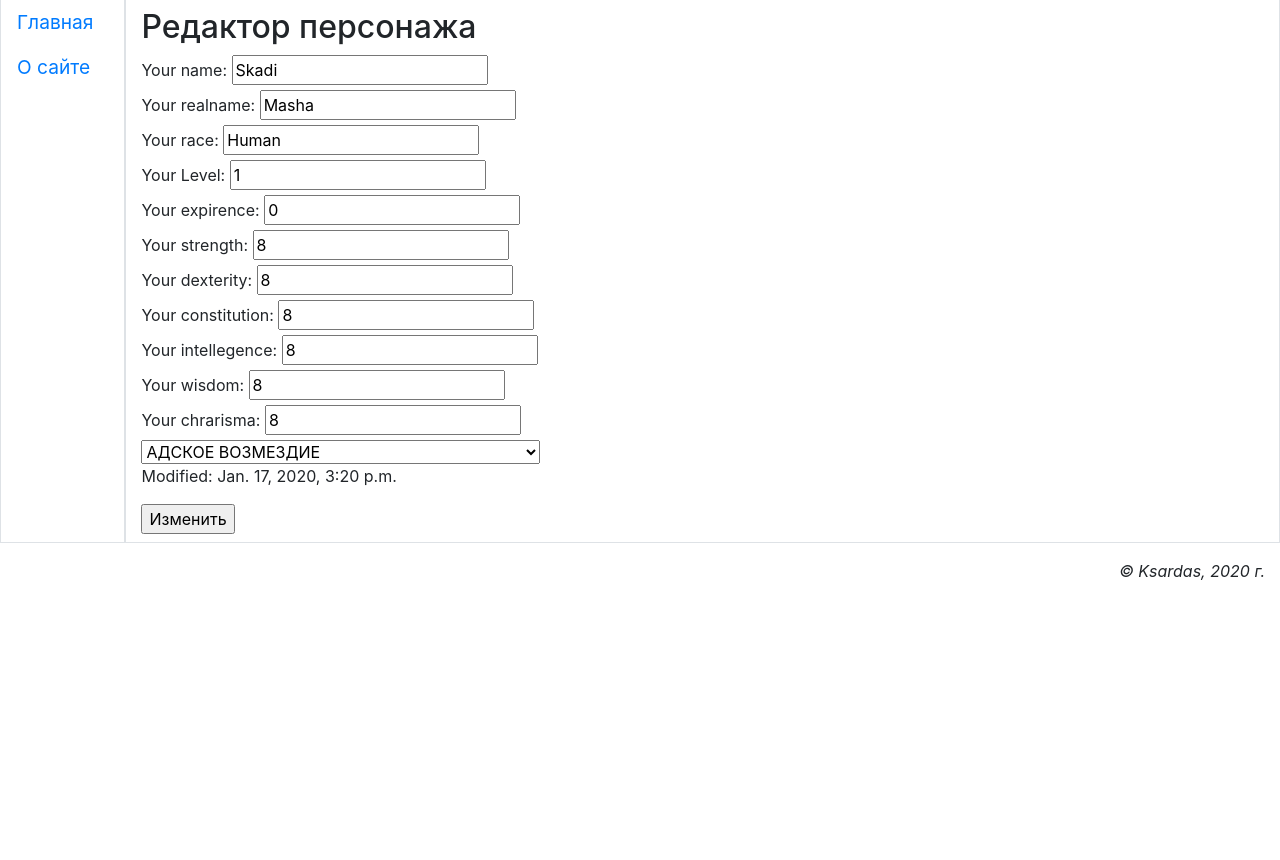
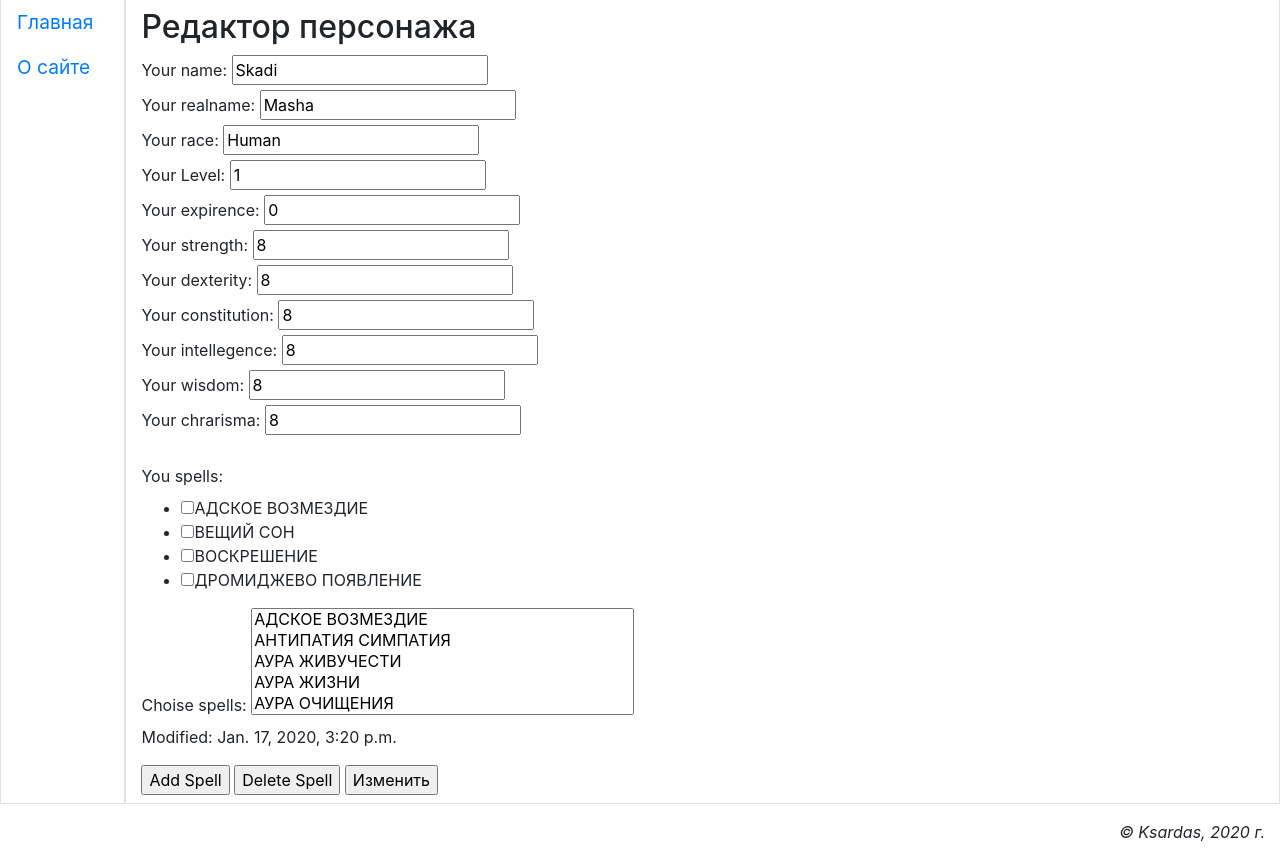
Before and after one commit to r2d2-lex/dnd5e, a Django app: a page that uses ksardas/main/templates/main/edit_character.html in a window 1280 px wide. Shown: the part 182-1042 px from the top of the page. Before the commit the page ends 762 px from the top, so only its background shows below. Run offline with Django 3.2, Linux system fonts and the light colour scheme; a user stored in the database is signed in; data comes from the database, SQL or seed files in the repository; both versions use the stored data as it was after the commit; parts of the project's set-up code (start-up, migrations or seed data) failed here and were passed over; some libraries are stand-ins or nearby versions.

Commit message:
add spells to character

```diff
--- a/ksardas/main/forms.py
+++ b/ksardas/main/forms.py
@@ -23,7 +23,8 @@ class CharForm(forms.Form):
     chrarisma = forms.IntegerField(label='Харизма персонажа')
     modified = forms.DateTimeField(required=False, initial=datetime.datetime.now().strftime('%Y-%m-%d %H:%M:%S'),
                                    input_formats=['%Y-%m-%d %H:%M:%S'], label='Время модификации')
-    spells = forms.ComboField(fields=[forms.CharField(max_length=20),], label='Заклинания персонажа')
+    #spells = forms.ComboField(required=False, fields=[forms.CharField(max_length=20),], label='Заклинания персонажа')
+    spells = forms.CharField(required=False, label='Заклинания персонажа')
 
 
 class CreateCharForm(ModelForm):
--- a/ksardas/main/templates/main/edit_character.html
+++ b/ksardas/main/templates/main/edit_character.html
@@ -43,7 +43,26 @@
             <label for="chrarisma">Your chrarisma: </label>
             <input id="chrarisma" type="number" name="chrarisma" step="1" min="0" value="{{ form.chrarisma }}"><br>
 
-            <select name="sel">
+            <!--
+            <p>You spells:<br>
+                {% for spell in char_spells %}
+                    {{ spell.name }} <b>Level: {{ spell.level }}</b><br>
+                {% endfor %}
+            </p>
+            -->
+
+            <br>
+            <div id="checkboxes">
+                <label for="checkboxes">You spells: </label>
+              <ul>
+                  {% for spell in char_spells %}
+                    <li><input type="checkbox">{{ spell.name }}</li>
+                  {% endfor %}
+              </ul>
+            </div>
+
+            <label for="spells">Choise spells: </label>
+            <select id="spells" name="spells" size="5">
             {% for spellname in spells %}
                 <option value="{{ spellname }}">{{ spellname }}</option>
             {% endfor %}
@@ -51,7 +70,9 @@
 
             <p>Modified:  {{ form.modified }}</p>
 
-            <input type="submit" value="Изменить">
+            <input type="submit" value="Add Spell" name="do_addspell">
+            <input type="submit" value="Delete Spell" name="do_delspell">
+            <input type="submit" value="Изменить" name="do_change">
     </form>
 </div>
 
--- a/ksardas/main/views.py
+++ b/ksardas/main/views.py
@@ -156,6 +156,7 @@ def view_character(request, name):
 def edit_character(request, name):
     if request.method == 'POST':
         charform = CharForm(request.POST)
+        print("\r\n*\r\n", request.POST, "\r\n*\r\n")
         if charform.is_valid():
             name = charform.cleaned_data['name']
             charbase = CharBase.objects.get(name=name)
@@ -171,21 +172,31 @@ def edit_character(request, name):
             charbase.wisdom = charform.cleaned_data['wisdom']
             charbase.chrarisma = charform.cleaned_data['chrarisma']
             charbase.modified = datetime.datetime.now().strftime('%Y-%m-%d %H:%M:%S')
+
+            # добавление заклинаний
+            if 'do_addspell' in request.POST:
+                spell = charform.cleaned_data['spells']
+                if spell != '':
+                    spell = Spell.objects.get(name=spell)
+                    charbase.spells.add(spell)
+
+            if 'do_delspell' in request.POST:
+                pass
+
             charbase.save()
-            charform = CharBase.objects.get(name=name)
-
-            context = {'form': charform}
-            return render(request, 'main/edit_character.html', context)
         else:
             print("FORM NOT VALID. ERROR:", charform.errors)
-    else:
-        # Загрузка персонажа
-        charform = CharBase.objects.get(name=name)
 
-        #Загрузка имён спеллов
-        spells_name = Spell.objects.values_list('name', flat=True).order_by('name')
+    # Загрузка персонажа
+    charform = CharBase.objects.get(name=name)
 
-    context = {'form': charform, 'spells': spells_name}
+    # Загрузка спеллов персонажа
+    char_spells = charform.spells.all()
+
+    # Загрузка имён спеллов
+    spells_name = Spell.objects.values_list('name', flat=True).order_by('name')
+
+    context = {'form': charform, 'spells': spells_name, 'char_spells': char_spells}
     return render(request, 'main/edit_character.html', context)
 
 
```
Also changed, not shown: ksardas/db.sqlite3.
